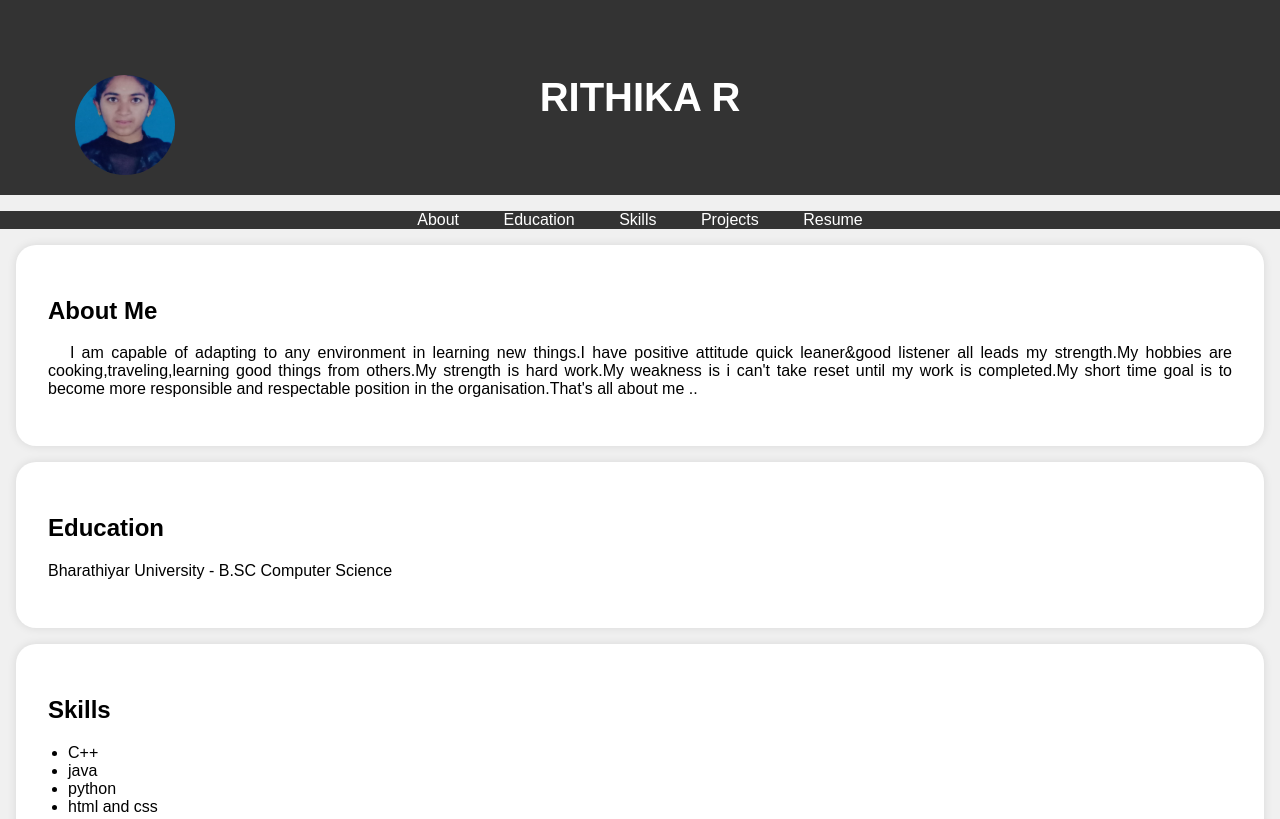
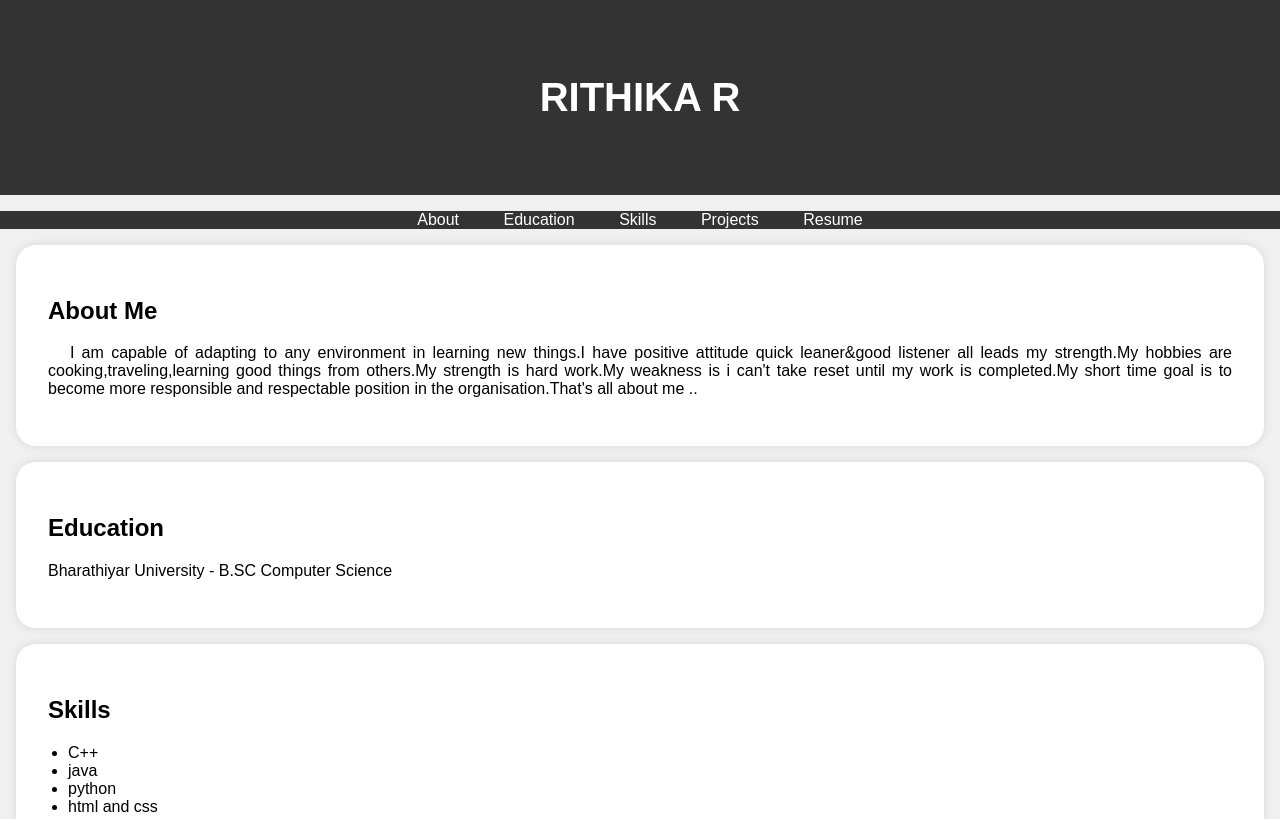
Before and after one commit to Rithika01122002/portfolio, a plain HTML site: page index.html in a window 1280 px wide. Shown: the top 819 px of the page. Drawn offline with Linux system fonts and the light colour scheme.

Commit message:
Update index.html

```diff
--- a/index.html
+++ b/index.html
@@ -94,8 +94,8 @@
 <body>
     <header>
         <div class="header-content">
-            <!-- Add your profile picture here -->
-            <img src="pic.jpeg" alt="Your Profile Picture" class="profile-picture">
+
+
             <h1>RITHIKA R</h1>
         </div>
     </header>
```
